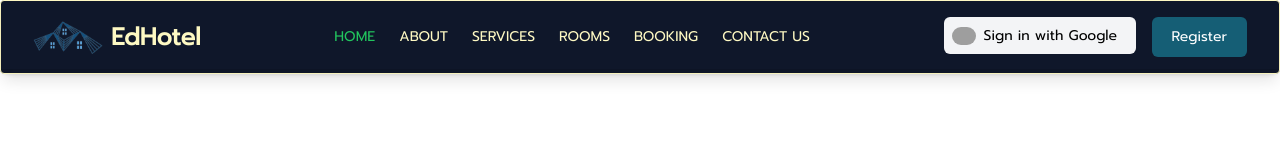
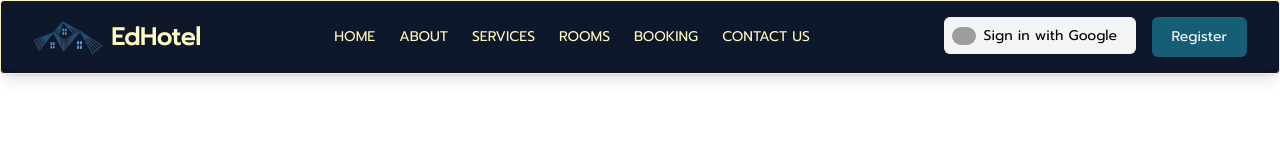
Before and after one commit to AbdellahEdaoudi/EdHotel, a Next.js app: page /payment-confirm in a window 1280 px wide. Shown: the top 160 px of the page. Built offline with nearby package versions, Linux system fonts and the light colour scheme; no server answers; grey boxes are pictures that could not be loaded.

Commit message:
update link usestate

```diff
--- a/app/Pages/Header.jsx
+++ b/app/Pages/Header.jsx
@@ -7,7 +7,7 @@ import SignInWithGoogle from "./SignInWithGoogle";
 import { LogOut } from "lucide-react";
 function Header() {
   const [menu, setMenu] = useState(false);
-  const [link, setLink] = useState("Home");
+  const [link, setLink] = useState("");
   const router = useRouter();
   const accessToken = typeof window !== 'undefined' ? localStorage.getItem("accessToken") : null;
   const nameuser = typeof window !== 'undefined' ? localStorage.getItem("nameuser") : null;
```
